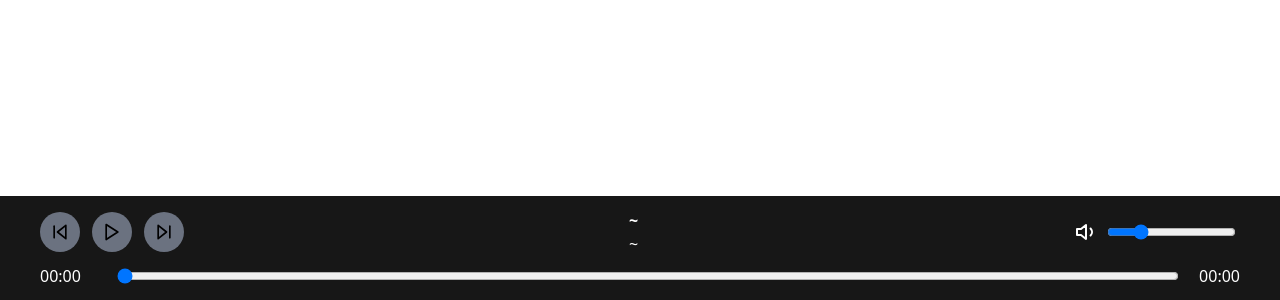
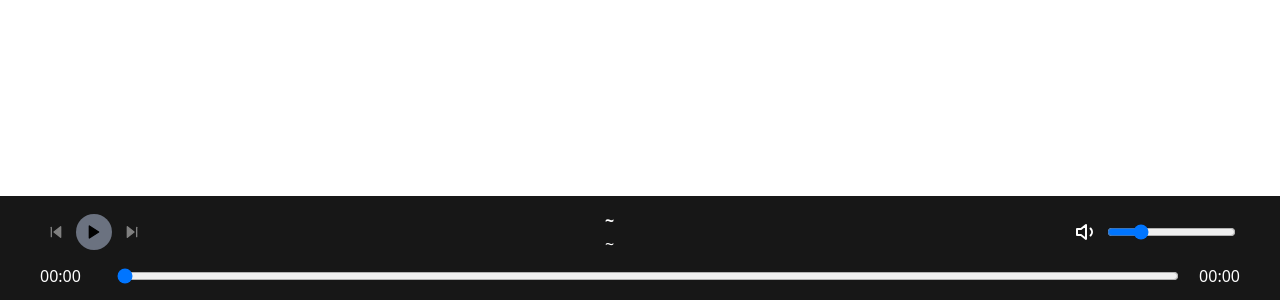
Before and after one commit to callum-jones19/coralia, a React (Vite) app: page / in a window 1280 px wide. Shown: the part 500-800 px from the top of the page. Built offline with nearby package versions, Linux system fonts and the light colour scheme.

Commit message:
Tweak the footer and song list UI

```diff
--- a/src/components/MusicFooter.tsx
+++ b/src/components/MusicFooter.tsx
@@ -38,9 +38,9 @@ export default function MusicFooter() {
   }, []);
 
   return (
-    <div className="bg-neutral-900 basis-16 flex-shrink-0 pt-3 pb-3">
+    <div className="bg-neutral-900 basis-16 pt-3 pb-3 pr-10 pl-10">
       <div className="flex flex-col justify-center h-full gap-2">
-        <div className="flex flex-row mr-10 ml-10 justify-between">
+        <div className="flex flex-row justify-between">
           <PlayButtons />
           <SongInfoFooter currentSong={currentSong} />
           <VolumeController />
--- a/src/components/PlayButtons.tsx
+++ b/src/components/PlayButtons.tsx
@@ -42,19 +42,19 @@ export default function PlayButtons() {
 
   return (
     <>
-      <div id="play-controls" className="flex flex-row items-center">
+      <div className="flex flex-row items-center gap-1">
         <button
-          className="bg-white mr-3 font-bold rounded-full aspect-square h-10 disabled:bg-gray-500"
+          className="flex rounded-full flex-row justify-center items-center w-8 h-8"
           disabled
           onClick={() => {
             // todo
           }}
         >
-          <SkipBack className="m-auto h-1/2 w-1/2" />
+          <SkipBack fill={`${queueLen === 0 ? 'gray' : 'white'}`} color={`${queueLen === 0 ? 'gray' : 'white'}`} size='1em' />
         </button>
         <button
-          className="bg-white mr-3 font-bold rounded-full aspect-square h-10 disabled:bg-gray-500"
-          disabled={queueLen === 0 ? true : false}
+          className="bg-white flex rounded-full flex-row justify-center items-center w-9 h-9 disabled:bg-gray-500"
+          disabled={queueLen === 0}
           onClick={() => {
             if (isPaused) {
               playPlayer();
@@ -63,15 +63,15 @@ export default function PlayButtons() {
             }
           }}
         >
-          {isPaused && <Play className="m-auto h-1/2 w-1/2" />}
-          {!isPaused && <Pause className="m-auto h-1/2 w-1/2" />}
+          {isPaused && <Play fill="black" size='1em' />}
+          {!isPaused && <Pause size='1em' fill="black" />}
         </button>
         <button
-          className="bg-white mr-3 font-bold rounded-full aspect-square h-10 disabled:bg-gray-500"
-          disabled={queueLen <= 0 ? true : false}
+          className="flex rounded-full flex-row justify-center items-center w-8 h-8"
+          disabled={queueLen <= 0}
           onClick={() => skipOneSong()}
         >
-          <SkipForward className="m-auto h-1/2 w-1/2" />
+          <SkipForward fill={`${queueLen === 0 ? 'gray' : 'white'}`} color={`${queueLen === 0 ? 'gray' : 'white'}`} size='1em' />
         </button>
       </div>
     </>
--- a/src/components/Seekbar.tsx
+++ b/src/components/Seekbar.tsx
@@ -140,7 +140,7 @@ export default function Seekbar() {
   }, [songDuration]);
 
   return (
-    <div className="flex flex-row mr-10 ml-10">
+    <div className="flex flex-row">
       {!isSeeking && (
         <p className="text-white w-16">
           {songPosMins ? songPosMins : "00"}:{songPosSecs
--- a/src/components/SongList.tsx
+++ b/src/components/SongList.tsx
@@ -39,7 +39,7 @@ export default function SongList() {
             <FixedSizeList
               height={height}
               itemCount={songs.length}
-              itemSize={55}
+              itemSize={53}
               width={width}
               itemData={songs}
               overscanCount={5}
```
